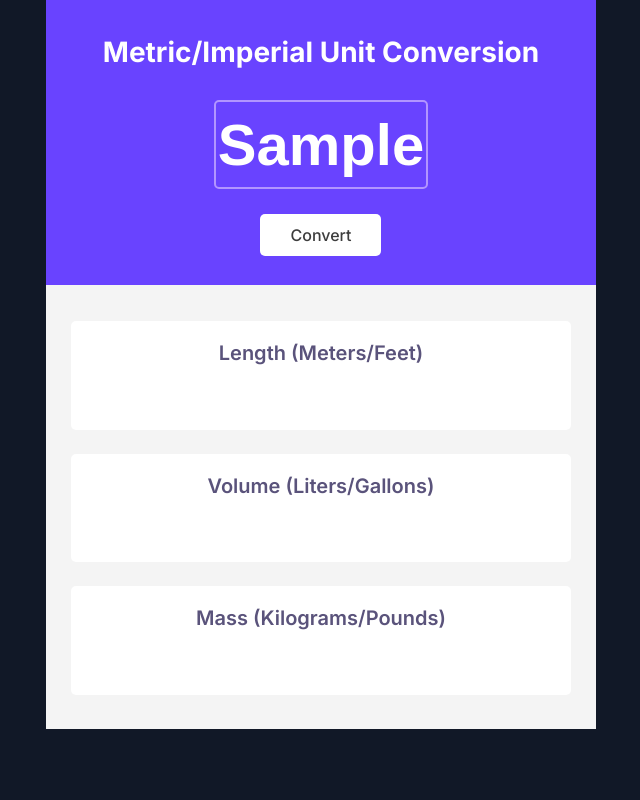
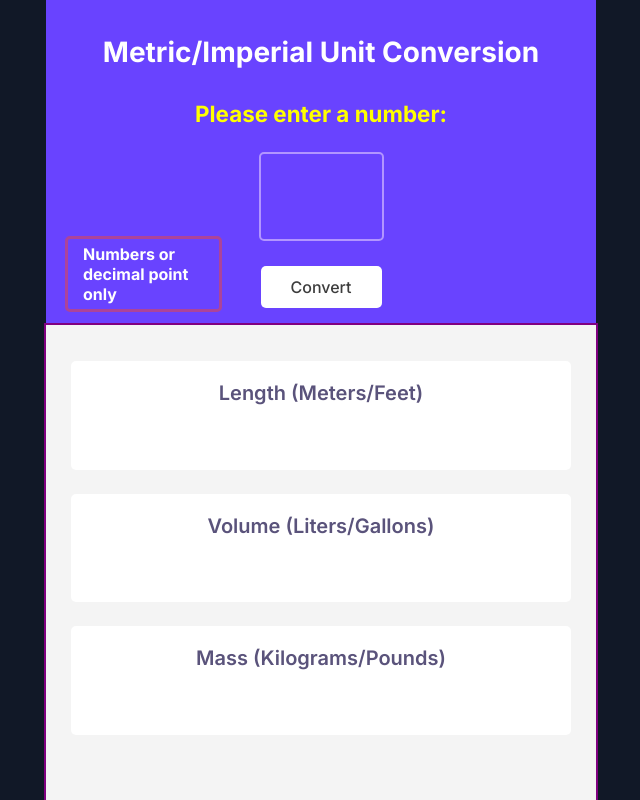
Before and after one commit to codeLearn23/unit-converter, a website built with Vite: page index.html in a window 1280 px wide. Both pictures are taken after typing "Sample" into the empty fields and a click on the button "Convert". Shown: the top 800 px of the page, without its empty margins (319-959 px from the left). Built offline with nearby package versions, Linux system fonts and the light colour scheme.

Commit message:
Fix: addressed issue #6

```diff
--- a/index.css
+++ b/index.css
@@ -10,6 +10,12 @@ body {
 
 .text-white {
     color: white;
+}
+
+label {
+    color: yellow;
+    font-size: 1.4rem;
+    font-weight: bold;
 }
 
 .output-label {
@@ -43,7 +49,7 @@ h1 {
 #container {
     margin: 0 auto;
     background-color: #F4F4F4;
-    height: 729px;
+    height: 100%;
 }
 
 .rectangle {
@@ -51,7 +57,7 @@ h1 {
 }
 
 #user-input-area {
-    height: 285px;
+    height: 325px;
     display: flex;
     flex-direction: column;
     align-items: center;
@@ -62,13 +68,17 @@ h1 {
 
 
 #input-formatting-box {
+    position: relative;
+    //outline: 1px solid yellow;
     display: flex;
+    flex-wrap: wrap;
     flex-direction: column;
     align-items: center;
     gap: 25px;
     min-width: 117px;
     max-width: 300px;
     margin-bottom: 36px;
+    padding-bottom: 20px;
 }
 
 
@@ -83,6 +93,44 @@ h1 {
     min-width: 117px;
     max-width: 300px;
     field-sizing: content;
+}
+
+/* Chrome, Safari, Edge, Opera */
+input::-webkit-outer-spin-button,
+input::-webkit-inner-spin-button {
+  -webkit-appearance: none;
+  margin: 0;
+}
+
+/*
+// Firefox
+input[type=number] {
+  -moz-appearance: textfield;
+}
+*/
+
+#alert-message {
+    position: absolute;
+    left: -130px;
+    bottom: 16px;
+    color: white;
+    font-weight: bold;
+    background-color: transparent;
+    border: 3px solid #AC4499;
+    height: fit-content;
+    padding: 5px 10px 5px 15px;
+    width: 50%;
+    text-align: left;
+
+    align-content: center;
+}
+
+input:invalid {
+    border: 2px solid red;
+}
+
+input:valid {
+    border: 2px solid green;
 }
 
 #convert-btn {
@@ -102,6 +150,8 @@ h1 {
 }
 
 #output-area {
+    height: 750px;
+    outline: 2px solid purple;
     margin-top: 0px;
     display: flex;
     flex-direction: column;
@@ -110,6 +160,7 @@ h1 {
 }
 
 #output-formatting-box {
+    height: 750px;
     margin-top: 36px;
     display: flex;
     flex-direction: column;
--- a/index.html
+++ b/index.html
@@ -11,9 +11,13 @@
         <div id="container">
             <div id="user-input-area">
                 <h1 class="text-white">Metric/Imperial Unit Conversion</h1>
-                <div id="input-formatting-box">
-                    <input id="user-input" maxlength=5 class="rectangle" />
-                    <button id="convert-btn" class="rectangle text-white">Convert</button>
+                <div>
+                    <form id="input-formatting-box">
+                    <label for="user-input">Please enter a number:</label>
+                    <input id="user-input" type="text" inputmode="numeric" title="Please enter digits, no letters" required class="rectangle" />
+                    <button id="convert-btn" type="button" class="rectangle text-white">Convert</button>
+                    <div id="alert-message" class="rectangle"></div>
+                </form>
                 </div>
             </div>
             <div id="output-area">
--- a/index.js
+++ b/index.js
@@ -8,116 +8,63 @@ CONVERSIONS given by Scrimba
 // setting up variables for the elements pulled from the DOM
 
 const convertButton = document.getElementById("convert-btn");
-
 convertButton.classList.add("text-output-shown");
-
 const inputValue = document.getElementById("user-input");
+const alertMsg = document.getElementById("alert-message");
 const outputCard = document.querySelector(".output-card");
-
 const anySentence = document.querySelectorAll(".text-output-shade");
-
 const lengthSentence = document.getElementById("length-sentence");
 const volumeSentence = document.getElementById("volume-sentence");
 const massSentence = document.getElementById("mass-sentence");
 
-/*
-fadeOut() is a timer that might be used for visual effects later
+let builtString = "";
 
-function fadeOut() {
-    setTimeout(() => inputValue.value = "", 5000);
-}
-*/
+inputValue.addEventListener("input", (event) => {
 
-/*
-validateInput() will eventually take <input> value as its argument
-when we call it within the click handler below.
-validateInput() says that IF either of two tests are met then
-the user convert button will be dimmed, and
-all output text in the anySentence nodeList will be hidden in the UI.
-The commented setTimeouts are ideas that may be implemented later.
-*/
+    event.target.value.split("").filter(item => /[0-9.]/g.test(item)).join("");
+    //inputValue.value.className = "text-output-hidden";
+})
 
-/* function hideOutput() {
-    convertButton.classList.add("button-dimmed");
-    anySentence.forEach(sentence => sentence.style="visibility: hidden");
-} */
 
-const validateInput = (a) => {
-    // function to remove comma character from input
-    const removeComma = (a) => {
-        const inputArray = a.split("");
-        const cleaned = inputArray.filter(letter => {
-            return letter !== ",";
-        })
-        const rejoined = cleaned.join("");
-        return rejoined;
-    }
 
-    const notComma = removeComma(a);
-    // regEx test, example: 1.2 (purpose: confirm);
-    const testReg = /(\d+[\.,]?\d+)/g;
-    // regEx test, example: a2 (purpose: eliminate)
-    const alphaReg = /([A-Za-z]+\d+)|(\d+[A-Za-z]+)|([A-Za-z]+.\d+)|(\d+.[A-Za-z]+)/g;
-
-    if (!testReg.test(notComma) || alphaReg.test(notComma) /*(a.value[0] === "-" || a.value === "0") || */ /*charsArray.includes(a.value) === false */) {
-        convertButton.classList.add("button-dimmed");
-        //setTimeout(() => inputValue.value = "", 500);
-
-        setTimeout(() => notComma = "", 500);
-        setTimeout(() => convertButton.classList.remove("button-dimmed"), 500);
-        //setTimeout(() => convertButton.style="opacity: 1.0", 2000);
-        anySentence.forEach(sentence => sentence.style="visibility: hidden");
-    } else {
-        convertButton.classList.remove("button-dimmed");
-        anySentence.forEach(sentence => sentence.style="visibility: shown");
-        console.log("nocomma", notComma);
-    }
-}
-
-/*
-function validateInput(a) {
-    if (a.value[0] === "-" || a.value === "0") {
-        convertButton.classList.add("button-dimmed");
-        //setTimeout(() => inputValue.value = "", 2000);
-        //setTimeout(() => convertButton.style="opacity: 1.0", 2000);
-        anySentence.forEach(sentence => sentence.style="visibility: hidden");
-    } else {
-        convertButton.classList.remove("button-dimmed");
-        anySentence.forEach(sentence => sentence.style="visibility: shown");
-    }
-}
-*/
+//inputValue.value.className = "text-output-hidden";
 
 // the showByTest() function tests <input> value to determine visibility of text output
 // it controls the selection of the classes defined in the CSS file
 // showByTest() gets called within the convert button event handler below.
 
 function showByTest(sentence) {
-    sentence.className = (inputValue.value === "0" || inputValue.value === null) ? "text-output-hidden" : "text-output-shown";
-    //console.log(inputValue.value);
+    sentence.className = (inputValue.value === "0" || inputValue.value === "") ? "text-output-hidden" : "text-output-shown";
+    //console.log("//", inputValue.value);
 }
 
+//console.log("whynot".slice(length - 1));
+console.log("12345,&^@#9".split("").filter(item => /[0-9]/.test(item)).join(""));
+alertMsg.style = "visibility: hidden";
 convertButton.addEventListener("click", () => {
-    validateInput(inputValue.value);
+
+    if (/[A-Za-z]/.test(inputValue.value)) {
+        inputValue.value = "";
+        alertMsg.style = "visibility: visible";
+        alertMsg.textContent = "Numbers or decimal point only";
+    } else {
+
+        alertMsg.style = "visibility: hidden";
 
         showByTest(lengthSentence);
         showByTest(volumeSentence);
         showByTest(massSentence);
 
-    /*
-    keeping this code -- from before the refactoring with showByTest() above.
-
-    lengthSentence.className = inputValue.value === ("0" || null) ? "text-output-hidden" : "text-output-shown";
-    volumeSentence.className = inputValue.value === ("0" || null) ? "text-output-hidden" : "text-output-shown";
-    massSentence.className = inputValue.value === ("0" || null) ? "text-output-hidden" : "text-output-shown";
-    */
 
         lengthSentence.innerHTML = buildConversionString("meters");
         volumeSentence.innerHTML = buildConversionString("liters");
         massSentence.innerHTML = buildConversionString("kilos");
 
+        inputValue.value = "";
+
         // see comments above
         //fadeOut();
+    }
 })
 
 function buildConversionString(units) {
@@ -125,39 +72,43 @@ function buildConversionString(units) {
     // so that we get e.g. "1 foot" rather than "1 feet"
     // for future, see about making this DRYer.
 
+    const getInput = () => inputValue.value;
+    const cleanedInput = getInput().split("").filter(item => /[0-9.]/g.test(item)).join("");
+    console.log("cleaned", cleanedInput);
+
     function meterUnity() {
-        return `${inputValue.value} ${units.slice(0, -1)} = ${metersToFeet(inputValue.value)} feet | ${inputValue.value} foot = ${feetToMeters(inputValue.value)} ${units}`
+        return `${cleanedInput} ${units.slice(0, -1)} = ${metersToFeet(cleanedInput)} feet | ${cleanedInput} foot = ${feetToMeters(cleanedInput)} ${units}`
     }
     function literUnity() {
-        return `${inputValue.value} ${units.slice(0, -1)} = ${litersToGallons(inputValue.value)} gallons | ${inputValue.value} gallon = ${gallonsToLiters(inputValue.value)} ${units}`
+        return `${cleanedInput} ${units.slice(0, -1)} = ${litersToGallons(cleanedInput)} gallons | ${cleanedInput} gallon = ${gallonsToLiters(cleanedInput)} ${units}`
     }
     function kiloUnity() {
-        return `${inputValue.value} ${units.slice(0, -1)} = ${kilosToPounds(inputValue.value)} pounds | ${inputValue.value} pound = ${poundsToKilos(inputValue.value)} ${units}`
+        return `${cleanedInput} ${units.slice(0, -1)} = ${kilosToPounds(cleanedInput)} pounds | ${cleanedInput} pound = ${poundsToKilos(cleanedInput)} ${units}`
     }
 
     if (units === "meters") {
 
-        if (inputValue.value === "1") {
+        if (cleanedInput === "1") {
             return meterUnity()
             //return `${inputValue.value} ${units.slice(0, -1)} = ${metersToFeet(inputValue.value)} feet | ${inputValue.value} foot = ${feetToMeters(inputValue.value)} ${units}`
         } else {
-            return `${inputValue.value} ${units} = ${metersToFeet(inputValue.value)} feet | ${inputValue.value} feet = ${feetToMeters(inputValue.value)} ${units}`;
+            return `${cleanedInput} ${units} = ${metersToFeet(cleanedInput)} feet | ${cleanedInput} feet = ${feetToMeters(cleanedInput)} ${units}`;
         }
 
     } else if (units === "liters") {
 
-        if (inputValue.value === "1") {
+        if (cleanedInput === "1") {
             return literUnity()
         } else {
-            return `${inputValue.value} ${units} = ${litersToGallons(inputValue.value)} gallons | ${inputValue.value} gallons = ${gallonsToLiters(inputValue.value)} ${units}`;
+            return `${cleanedInput} ${units} = ${litersToGallons(cleanedInput)} gallons | ${cleanedInput} gallons = ${gallonsToLiters(cleanedInput)} ${units}`;
         }
 
     } else {
 
-        if (inputValue.value === "1") {
+        if (cleanedInput === "1") {
             return kiloUnity()
         } else {
-            return `${inputValue.value} ${units} = ${kilosToPounds(inputValue.value)} pounds | ${inputValue.value} pounds = ${poundsToKilos(inputValue.value)} ${units}`;
+            return `${cleanedInput} ${units} = ${kilosToPounds(cleanedInput)} pounds | ${cleanedInput} pounds = ${poundsToKilos(cleanedInput)} ${units}`;
         }
 
     }
```
Also changed, not shown: sandbox.js (added, +126 -0 lines). Lines whose indentation alone changed are shown as unchanged.
